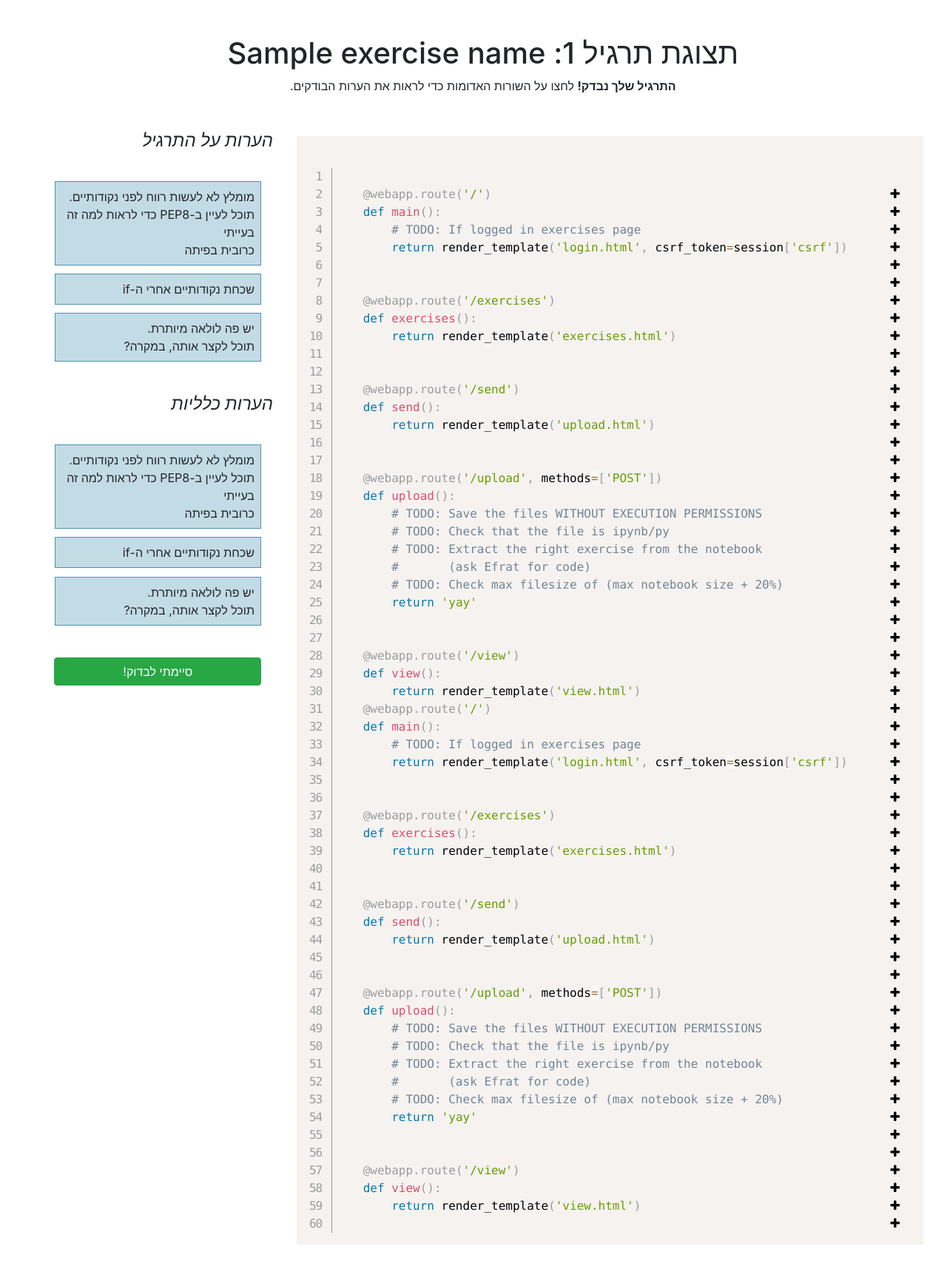
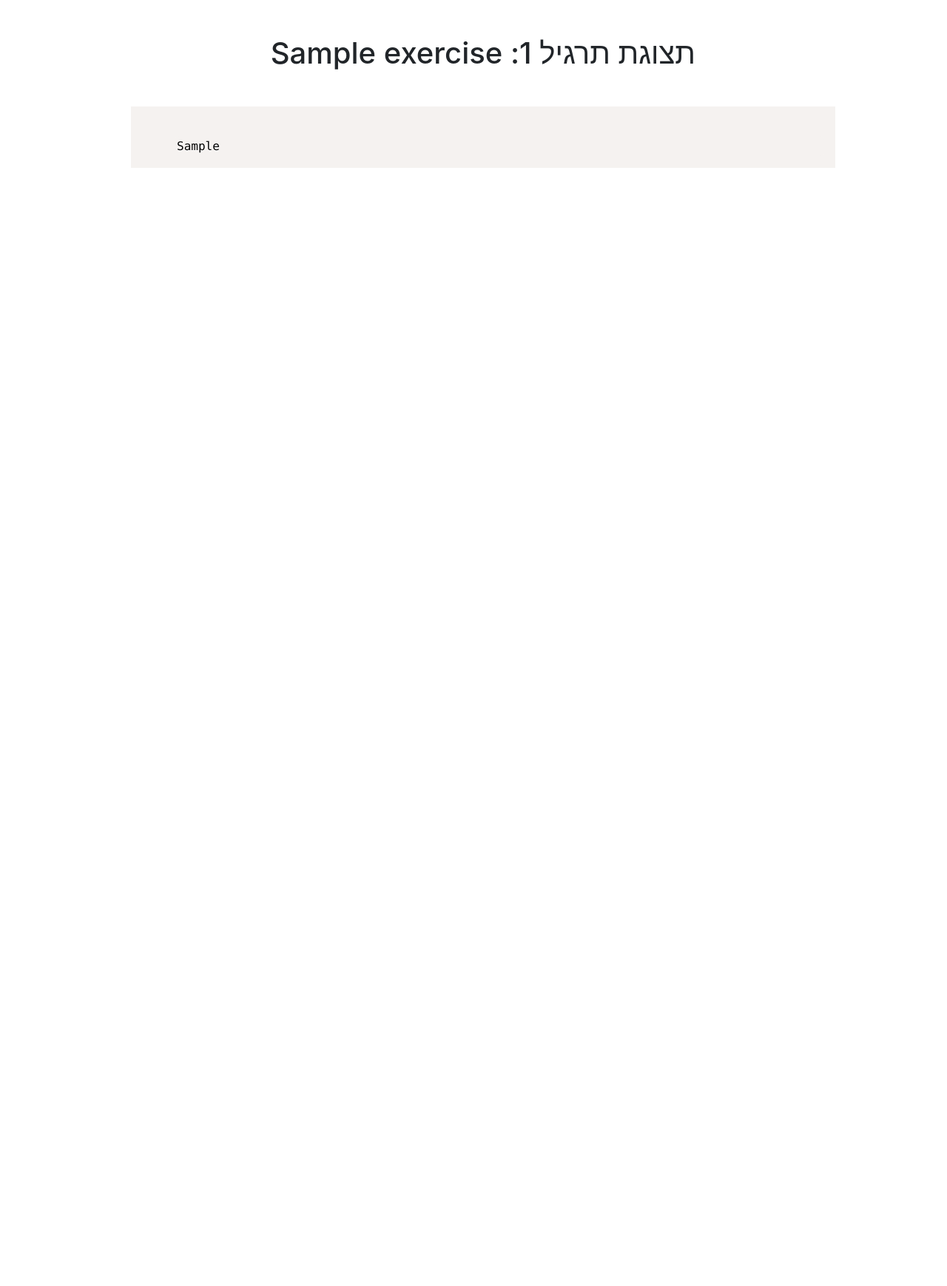
Before and after one commit to GreenLLC/FreeCourse-LMS, a Python web app: template templates/view.html in a window 1280 px wide. Shown: the whole page at 74% size. After the commit the page ends 227 px from the top, so only its background shows below. Run offline with Jinja, Linux system fonts and the light colour scheme; the template is opened without the code that fills it: most values are stand-ins (such as "Sample title", 1, 10 or a date in 2020); some libraries are stand-ins or nearby versions.

Commit message:
Make the solution view take data from the database

```diff
--- a/lmsweb/models.py
+++ b/lmsweb/models.py
@@ -117,7 +117,7 @@ class Solution(BaseModel):
     checker = ForeignKeyField(User, null=True, backref='solutions')
     is_checked = BooleanField(default=False)
     grade = IntegerField(
-        default=0, constraints=[Check('grade <= 100'), Check('grade >= 0')]
+        default=0, constraints=[Check('grade <= 100'), Check('grade >= 0')],
     )
     submission_timestamp = DateTimeField()
     json_data_str = TextField()
--- a/static/comments.js
+++ b/static/comments.js
@@ -1,5 +1,4 @@
 const COMMENTED_LINE_COLOR = '#fac4c3';
-const solutionId = 1; // TODO: Fetch from URL
 
 function markLine(target, color) {
   if (target.dataset && target.dataset.marked === 'true') { return; }
@@ -20,7 +19,7 @@ function isUserGrader() {
 function addSpecialCommentButtons(commentData) {
   let changedCommentText = commentData.text;
   if (isUserGrader()) {
-    const deleteButton = `<i class="fa fa-trash grader-delete" aria-hidden="true" data-commentid="${commentData.id}" onclick="deleteComment(${solutionId}, ${commentData.id});"></i>`;
+    const deleteButton = `<i class="fa fa-trash grader-delete" aria-hidden="true" data-commentid="${commentData.id}" onclick="deleteComment(${window.solutionId}, ${commentData.id});"></i>`;
     changedCommentText = `${deleteButton} ${commentData.text}`;
   }
   return changedCommentText;
@@ -66,8 +65,8 @@ function treatComments(comments) {
 }
 
 
-function pullComments(exerciseId, callback) {
-  const url = `/comments?act=fetch&solutionId=${exerciseId}`;
+function pullComments(solutionId, callback) {
+  const url = `/comments?act=fetch&solutionId=${solutionId}`;
   const xhr = new XMLHttpRequest();
 
   xhr.onreadystatechange = () => {
@@ -95,7 +94,7 @@ window.markLink = markLine;
 window.addCommentToLine = addCommentToLine;
 window.isUserGrader = isUserGrader;
 window.addEventListener('load', () => {
-  const exerciseId = 1; //  TODO: Get exercise id from URL
+  window.solutionId = document.getElementById('code-view').dataset.id;
   addLineSpansToPre(document.getElementsByTagName('pre'));
-  pullComments(exerciseId, treatComments);
+  pullComments(window.solutionId, treatComments);
 });
--- a/static/grader.js
+++ b/static/grader.js
@@ -1,6 +1,27 @@
+function trackFinished(solutionId, element) {
+  element.addEventListener('click', () => {
+    const xhr = new XMLHttpRequest();
+    xhr.open('POST', `/checked/${solutionId}`, true);
+    xhr.setRequestHeader('Content-Type', 'application/json');
+    xhr.responseType = 'json';
+    xhr.onreadystatechange = () => {
+      if (xhr.readyState === 4) {
+        if (xhr.status === 200) {
+          window.location.href = xhr.response.next;
+        } else {
+          console.log(xhr.status);
+        }
+      }
+    };
+
+    xhr.send(JSON.stringify({}));
+  });
+}
+
+
 function sendComment(kind, solutionId, line, commentData) {
   const xhr = new XMLHttpRequest();
-  xhr.open('POST', '/comments/add/', true);
+  xhr.open('POST', '/comments')
   xhr.setRequestHeader('Content-Type', 'application/json');
   xhr.responseType = 'json';
   xhr.onreadystatechange = () => {
@@ -18,6 +39,7 @@ function sendComment(kind, solutionId, line, commentData) {
 
   xhr.send(
     JSON.stringify({
+      act: 'create',
       solution: solutionId,
       line,
       comment: commentData,
@@ -71,8 +93,6 @@ function sendExistsComment(solutionId, line, commentId) {
 
 
 function trackDragAreas(items) {
-  const solutionId = document.getElementById('code-view').dataset.id;
-
   function findElementToMark(e) {
     const span = (e.target.nodeType === 3) ? e.target.parentNode : e.target;
     const target = span.closest('.line');
@@ -105,7 +125,7 @@ function trackDragAreas(items) {
       const { line } = target.dataset;
       const commentId = e.dataTransfer.getData('text/plain');
       window.markLine(target, false);
-      sendExistsComment(solutionId, line, commentId);
+      sendExistsComment(window.solutionId, line, commentId);
     }, false);
   });
 }
@@ -121,12 +141,11 @@ function trackDraggables(elements) {
 
 
 function trackTextArea(lineNumber) {
-  const solutionId = document.getElementById('code-view').dataset.id;
   const target = `textarea[data-line='${lineNumber}']`;
   const popoverElement = `.grader-add[data-line='${lineNumber}']`;
   $(target).keypress((e) => {
     if (e.ctrlKey && e.keyCode === 13) {
-      sendNewComment(solutionId, lineNumber, e.target.value);
+      sendNewComment(window.solutionId, lineNumber, e.target.value);
       $(popoverElement).popover('hide');
     }
   });
@@ -164,6 +183,7 @@ window.deleteComment = deleteComment;
 window.addEventListener('lines-numbered', () => {
   trackDragAreas(document.getElementsByClassName('line'));
   trackDraggables(document.getElementsByClassName('known-comment'));
+  trackFinished(window.solutionId, document.getElementById('save-check'));
   addNewCommentButtons(document.getElementsByClassName('line'));
   if (!window.isUserGrader()) {
     sessionStorage.setItem('role', 'grader');
--- a/templates/view.html
+++ b/templates/view.html
@@ -3,94 +3,38 @@
 {% block page_content %}
 <div id="page-view">
   <div id="view-head">
-    <h1>תצוגת תרגיל {{ exercise_number or "בעל מספר לא ידוע" }}: {{ exercise_name or "תרגיל לא ידוע" }}</h1>
+    <h1>תצוגת תרגיל {{ solution['exercise']['id'] }}: {{ solution['exercise']['subject'] }}</h1>
+    {% if solution['is_checked'] %}
     <p id="checked-msg"><strong>התרגיל שלך נבדק!</strong> לחצו על השורות האדומות כדי לראות את הערות הבודקים.</p>
+    {% endif %}
   </div>
   <div id="view-body">
-    <div id="code-view" data-id="{{ exercise_id or 1 }}">
-      <pre><code class="language-python line-numbers highlight">
-  @webapp.route('/')
-  def main():
-      # TODO: If logged in exercises page
-      return render_template('login.html', csrf_token=session['csrf'])
-
-
-  @webapp.route('/exercises')
-  def exercises():
-      return render_template('exercises.html')
-
-
-  @webapp.route('/send')
-  def send():
-      return render_template('upload.html')
-
-
-  @webapp.route('/upload', methods=['POST'])
-  def upload():
-      # TODO: Save the files WITHOUT EXECUTION PERMISSIONS
-      # TODO: Check that the file is ipynb/py
-      # TODO: Extract the right exercise from the notebook
-      #       (ask Efrat for code)
-      # TODO: Check max filesize of (max notebook size + 20%)
-      return 'yay'
-
-
-  @webapp.route('/view')
-  def view():
-      return render_template('view.html')
-  @webapp.route('/')
-  def main():
-      # TODO: If logged in exercises page
-      return render_template('login.html', csrf_token=session['csrf'])
-
-
-  @webapp.route('/exercises')
-  def exercises():
-      return render_template('exercises.html')
-
-
-  @webapp.route('/send')
-  def send():
-      return render_template('upload.html')
-
-
-  @webapp.route('/upload', methods=['POST'])
-  def upload():
-      # TODO: Save the files WITHOUT EXECUTION PERMISSIONS
-      # TODO: Check that the file is ipynb/py
-      # TODO: Extract the right exercise from the notebook
-      #       (ask Efrat for code)
-      # TODO: Check max filesize of (max notebook size + 20%)
-      return 'yay'
-
-
-  @webapp.route('/view')
-  def view():
-      return render_template('view.html')
-        </code></pre>
+    <div id="code-view" data-id="{{ solution['id'] }}">
+      <pre><code class="language-python line-numbers highlight">{{- solution['json_data_str'] -}}</code></pre>
     </div>
-    <!-- TODO: Add if user is admin -->
+    {% if is_manager %}
     <div id="popular-comments">
       <div id="exercise-comments">
         <h2>הערות על התרגיל</h2>
         <ol id="exercise-comments-list" class="comments exercise-comments">
-          <li class="known-comment" draggable="true" data-commentid="1">מומלץ לא לעשות רווח לפני נקודותיים.<br>תוכל לעיין ב-PEP8 כדי לראות למה זה בעייתי<br>כרובית בפיתה</li>
-          <li class="known-comment" draggable="true" data-commentid="2">שכחת נקודותיים אחרי ה-if</li>
-          <li class="known-comment" draggable="true" data-commentid="3">יש פה לולאה מיותרת.<br>תוכל לקצר אותה, במקרה?</li>
+          {%- for comment in exercise_common_comments %}
+          <li class="known-comment" draggable="true" data-commentid="{{ comment.id }}">{{ comment.text }}</li>
+          {% endfor -%}
         </ol>
       </div>
       <div id="all-comments">
         <h2>הערות כלליות</h2>
         <ol id="all-comments-list" class="comments all-comments">
-          <li class="known-comment" draggable="true" data-commentid="4">מומלץ לא לעשות רווח לפני נקודותיים.<br>תוכל לעיין ב-PEP8 כדי לראות למה זה בעייתי<br>כרובית בפיתה</li>
-          <li class="known-comment" draggable="true" data-commentid="5">שכחת נקודותיים אחרי ה-if</li>
-          <li class="known-comment"draggable="true" data-commentid="6">יש פה לולאה מיותרת.<br>תוכל לקצר אותה, במקרה?</li>
+          {%- for comment in all_common_comments %}
+          <li class="known-comment" draggable="true" data-commentid="{{ comment.id }}">{{ comment.text }}</li>
+          {% endfor -%}
         </ol>
       </div>
       <div id="grader-buttons">
         <button id="save-check" class="btn btn-success">סיימתי לבדוק!</button>
       </div>
     </div>
+    {% endif %}
   </div>
 </div>
 <script src="https://code.jquery.com/jquery-3.4.1.min.js" integrity="sha256-CSXorXvZcTkaix6Yvo6HppcZGetbYMGWSFlBw8HfCJo=" crossorigin="anonymous"></script>
```
Also changed, not shown: lmsweb/views.py (+50 -10 lines).
